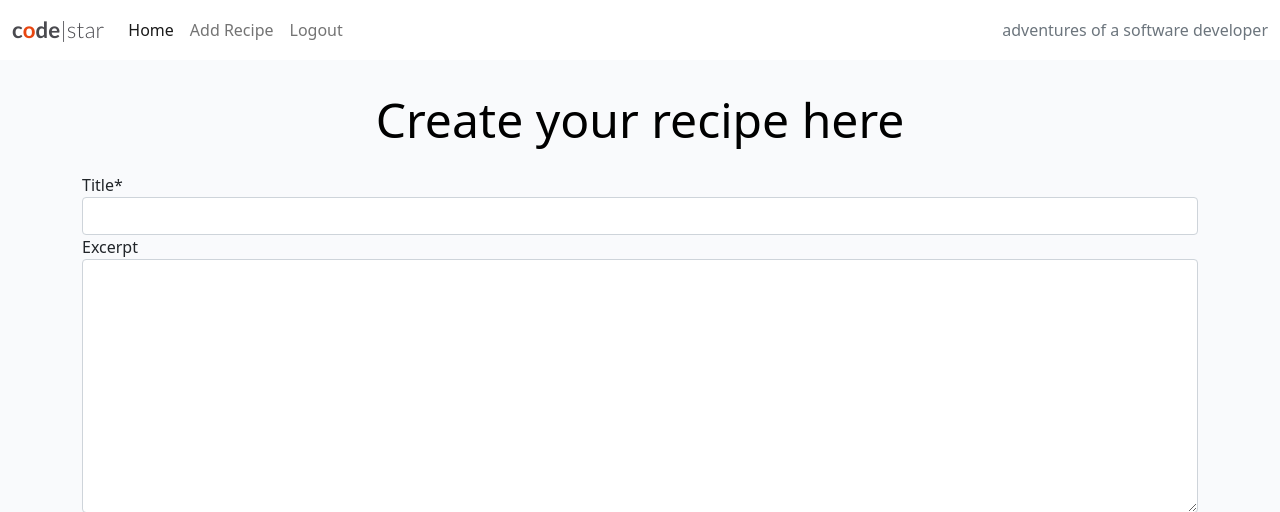
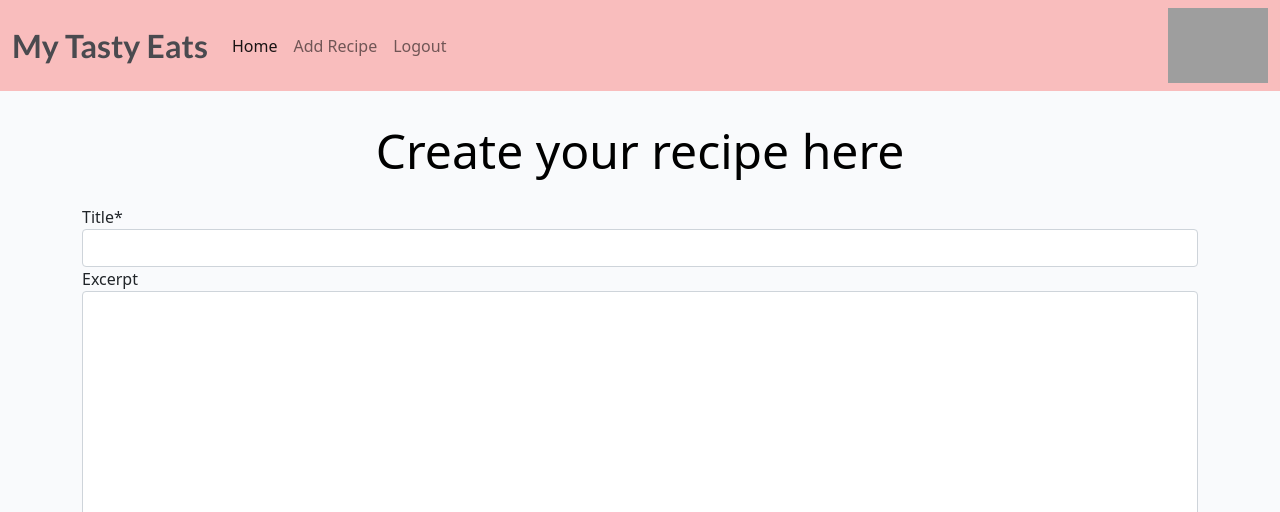
Before and after one commit to Jamesb13579/my-tasty-eats, a Django app: page /add-recipe/ in a window 1280 px wide. Shown: the top 512 px of the page. Run offline with Django 3.2, Linux system fonts and the light colour scheme; the visitor is signed in with stand-in values (Sample User, id 1); some libraries are stand-ins or nearby versions; grey boxes are pictures that could not be loaded.

Commit message:
add ability to comment some basic css and some images

```diff
--- a/blog/forms.py
+++ b/blog/forms.py
@@ -29,5 +29,7 @@ class RecipeForm(forms.ModelForm):
             'featured_image',
         ]
 
+        prepopulated_fields = {'slug': ('title',)}
+
     def __init__(self, *args, **kwargs):
         super(RecipeForm, self).__init__(*args, **kwargs)
--- a/blog/models.py
+++ b/blog/models.py
@@ -1,7 +1,6 @@
 from django.db import models
-
+from django.utils.text import slugify
 from django.contrib.auth.models import User
-
 from cloudinary.models import CloudinaryField
 
 STATUS = (
@@ -84,17 +83,21 @@ class Recipe(models.Model):
         User, related_name='recipe_like', blank=True
     )
 
-    class Meta:
-        """
-        Order the recipes in descending order.
-        """
-        ordering = ['-created_on']
+    def save(self, *args, **kwargs):
+        self.slug = slugify(self.title)
+        super(Recipe, self).save(*args, **kwargs)
 
     def __str__(self):
         """
         Returns a string showing the title.
         """
         return str(self.title)
+
+    class Meta:
+        """
+        Order the recipes in descending order.
+        """
+        ordering = ['-created_on']
 
     def number_of_likes(self):
         """
--- a/blog/urls.py
+++ b/blog/urls.py
@@ -8,7 +8,7 @@ urlpatterns = [
     path('edit-recipe/<slug:slug>', views.edit_recipe, name='edit_recipe'),
     path('delete-recipe/<slug:slug>', views.delete_recipe,
          name='delete_recipe'),
+    path('<slug:slug>/', views.PostDetail.as_view(), name='post_detail'),
     path('like/<slug:slug>', views.PostLike.as_view(), name='recipe_like'),
-    path('<slug:slug>/', views.PostDetail.as_view(), name='post_detail'),
 
 ]
--- a/blog/views.py
+++ b/blog/views.py
@@ -37,6 +37,37 @@ class PostDetail(View):
                 "comments": comments,
                 "liked": liked,
                 "comment_form": CommentForm()
+            },
+        )
+
+    def post(self, request, slug, *args, **kwargs):
+
+        queryset = Recipe.objects.filter(status=1)
+        post = get_object_or_404(queryset, slug=slug)
+        comments = recipe.comments.filter(approved=True).order_by("-created_on")
+        liked = False
+        if recipe.likes.filter(id=self.request.user.id).exists():
+            liked = True
+
+        comment_form = CommentForm(data=request.POST)
+        if comment_form.is_valid():
+            comment_form.instance.email = request.user.email
+            comment_form.instance.name = request.user.username
+            comment = comment_form.save(commit=False)
+            comment.recipe = recipe
+            comment.save()
+        else:
+            comment_form = CommentForm()
+
+        return render(
+            request,
+            "post_detail.html",
+            {
+                "post": post,
+                "comments": comments,
+                "commented": True,
+                "comment_form": comment_form,
+                "liked": liked
             },
         )
 
--- a/static/css/style.css
+++ b/static/css/style.css
@@ -4,7 +4,7 @@ body {
 
 .brand {
     font-family: Lato, sans-serif;
-    font-size: 1.4rem;
+    font-size: 2rem;
     font-weight: 700;
     color: #4A4A4F;
 }
@@ -28,8 +28,21 @@ body {
     font-weight: 300;
 }
 
+.logo {
+    max-width: 100px;
+    max-height: 100px;
+}
+
+.float-right {
+    float: right;
+}
+
 .light-bg {
     background-color: #fff;
+}
+
+.bg-pink {
+    background-color: #f9bdbd;
 }
 
 .dark-bg {
--- a/templates/base.html
+++ b/templates/base.html
@@ -13,6 +13,7 @@
     <meta name="viewport" content="width=device-width, initial-scale=1" />
     <link href="https://cdn.jsdelivr.net/npm/bootstrap@5.0.1/dist/css/bootstrap.min.css" rel="stylesheet"
         integrity="sha384-+0n0xVW2eSR5OomGNYDnhzAbDsOXxcvSN1TPprVMTNDbiYZCxYbOOl7+AMvyTG2x" crossorigin="anonymous">
+    <link rel="shortcut icon" href="https://res.cloudinary.com/jamesbcloud/image/upload/v1660252778/mytastyeatslogo_vf2fwc.png">
     <script src="https://cdn.jsdelivr.net/npm/bootstrap@5.0.1/dist/js/bootstrap.bundle.min.js"
         integrity="sha384-gtEjrD/SeCtmISkJkNUaaKMoLD0//ElJ19smozuHV6z3Iehds+3Ulb9Bn9Plx0x4" crossorigin="anonymous">
     </script>
@@ -24,10 +25,9 @@
 
     <!-- Navigation -->
 
-    <nav class="navbar navbar-expand-lg navbar-light bg-white">
+    <nav class="navbar navbar-expand-lg navbar-light bg-pink">
         <div class="container-fluid">
-            <a class="navbar-brand" href="{% url 'home' %}"><span class="brand">c<span class="red-o">o</span>de<span
-                        class="thin">|star</span></span></span></a>
+            <a class="navbar-brand" href="{% url 'home' %}"><span class="brand">My Tasty Eats</span></a>
             <button class="navbar-toggler" type="button" data-bs-toggle="collapse" data-bs-target="#navbarText"
                 aria-controls="navbarText" aria-expanded="false" aria-label="Toggle navigation">
                 <span class="navbar-toggler-icon"></span>
@@ -53,8 +53,8 @@
                     </li>
                     {% endif %}
                 </ul>
-                <span class="navbar-text text-muted">
-                    adventures of a software developer
+                <span>
+                    <span><img class="logo" src="https://res.cloudinary.com/jamesbcloud/image/upload/v1660252778/mytastyeatslogo_vf2fwc.png" alt="site logo"></span>
                 </span>
             </div>
         </div>
```
Also changed, not shown: blog/admin.py (+10 -10 lines), static/site-pictures/mytastyeatslogo.png (added).
